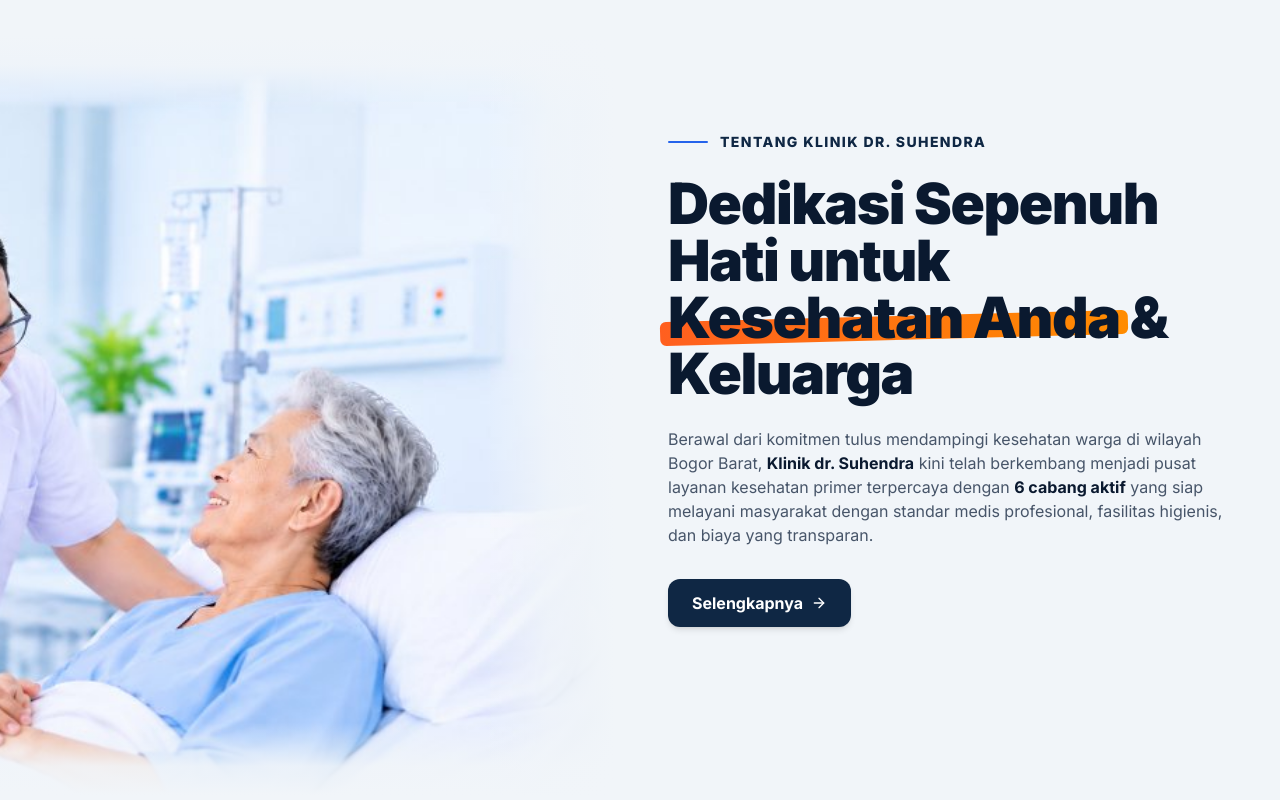
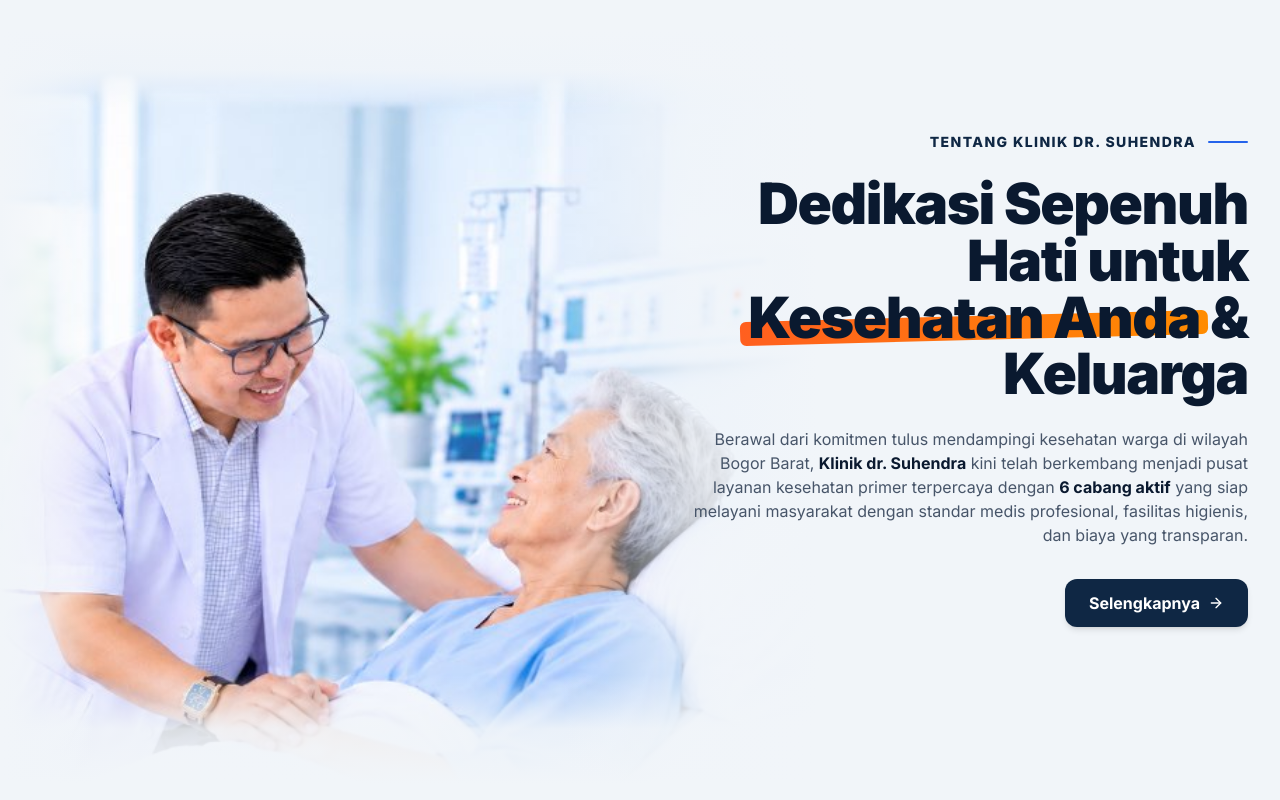
Before and after one commit to anvieo-com/landing-page-klinik-dr-suhendra, a Next.js app: page / in a window 1280 px wide. Shown: the part 1040-1840 px from the top of the page. Built offline with nearby package versions, Linux system fonts and the light colour scheme.

Commit message:
style(home): right-align about section text, move dark stats banner after services

```diff
--- a/app/page.jsx
+++ b/app/page.jsx
@@ -63,11 +63,11 @@ export default function HomePage() {
       {/* 5. Section Tentang Kami (Gambar di Kiri, Keterangan di Kanan) */}
       <AboutSectionHome onOpenBooking={() => handleOpenBooking()} />
 
-      {/* Signature Dark Navy Stats Banner (Block Biru yang Sebelumnya) */}
-      <QuickStatsDarkBanner />
-
       {/* 6. Section Layanan Medis Kami (Flat Icon Saja) */}
       <ServicesSection onSelectService={(service) => setSelectedService(service)} />
+
+      {/* Signature Dark Navy Stats Banner — dipindah setelah Services */}
+      <QuickStatsDarkBanner />
 
       {/* 7. Interactive Doctor Schedule with Branch & Poli Switchers */}
       <DoctorScheduleSection onSelectDoctor={handleSelectDoctor} />
--- a/components/AboutSectionHome.jsx
+++ b/components/AboutSectionHome.jsx
@@ -9,26 +9,29 @@ export default function AboutSectionHome() {
   return (
     <section id="tentang" className="relative bg-slate-100 overflow-hidden pt-20 sm:pt-24 lg:pt-28 pb-32 sm:pb-40 lg:pb-48">
 
-      {/* 1. Background Image Layer on Left - Menempel dari batas atas (top-0) hingga batas bawah (bottom-0) */}
-      <div className="absolute top-0 bottom-0 left-0 w-full lg:w-[49%] xl:w-[48%] h-[380px] sm:h-[440px] lg:h-full overflow-hidden z-0 pointer-events-none">
+      {/* 1. Background Image Layer - Melebar sebagai background section & digeser ke kanan */}
+      <div className="absolute top-0 bottom-0 left-0 w-full lg:w-[66%] xl:w-[64%] h-[380px] sm:h-[440px] lg:h-full overflow-hidden z-0 pointer-events-none">
         <div className="relative w-full h-full">
           <Image
             src="/assets/tentang-dokter-pasien.jpg"
             alt="Dedikasi Sepenuh Hati Dokter & Pasien Klinik dr. Suhendra"
             fill
-            className="object-cover object-[85%_center] select-none"
+            className="object-cover object-[65%_center] select-none"
             priority
           />
         </div>
 
-        {/* Shading Atas: Tebal solid di ujung tepi tanpa terlalu lebar */}
-        <div className="absolute inset-x-0 top-0 h-16 sm:h-20 lg:h-24 bg-gradient-to-b from-slate-100 from-25% via-slate-100/90 via-55% to-transparent z-[1]" />
+        {/* Shading Atas: Menyatu mulus dengan section sebelumnya */}
+        <div className="absolute inset-x-0 top-0 h-16 sm:h-20 lg:h-24 bg-gradient-to-b from-slate-100 from-20% via-slate-100/90 to-transparent z-[1]" />
 
-        {/* Shading Bawah: Tebal solid di ujung tepi tanpa terlalu lebar */}
-        <div className="absolute inset-x-0 bottom-0 h-16 sm:h-20 lg:h-24 bg-gradient-to-t from-slate-100 from-25% via-slate-100/90 via-55% to-transparent z-[1]" />
+        {/* Shading Bawah: Menyatu mulus dengan banner statistik di bawahnya */}
+        <div className="absolute inset-x-0 bottom-0 h-20 sm:h-28 lg:h-36 bg-gradient-to-t from-slate-100 from-25% via-slate-100/90 to-transparent z-[1]" />
 
-        {/* Shading Kanan: Membaur anggun ke latar abu-abu teks di sebelah kanan secara proporsional */}
-        <div className="absolute inset-y-0 right-0 w-20 sm:w-28 lg:w-32 bg-gradient-to-r from-transparent via-slate-100/80 to-slate-100 z-[1]" />
+        {/* Shading Kiri: Menyatu halus di tepi kiri */}
+        <div className="absolute inset-y-0 left-0 w-12 sm:w-16 lg:w-24 bg-gradient-to-r from-slate-100 via-slate-100/60 to-transparent z-[1]" />
+
+        {/* Shading Kanan: Membaur luas ke latar abu-abu teks di sebelah kanan secara elegan */}
+        <div className="absolute inset-y-0 right-0 w-32 sm:w-48 lg:w-64 bg-gradient-to-r from-transparent via-slate-100/80 to-slate-100 z-[1]" />
       </div>
 
       <div className="max-w-7xl mx-auto px-4 sm:px-6 lg:px-8 relative z-10">
@@ -39,15 +42,15 @@ export default function AboutSectionHome() {
           {/* Kolom Kiri: Spacer untuk memberikan ruang pandang visual bagi background foto di sebelah kiri */}
           <div className="h-[320px] sm:h-[400px] lg:h-auto lg:min-h-[460px] lg:col-span-6 pointer-events-none" />
 
-          {/* Kolom Kanan: Keterangan Tentang Kami (Latar Putih Bersih) */}
-          <div className="lg:col-span-6 space-y-6 pt-1 lg:pt-2">
+          {/* Kolom Kanan: Keterangan Tentang Kami — Rata Kanan di desktop */}
+          <div className="lg:col-span-6 space-y-6 pt-1 lg:pt-2 text-center lg:text-right">
 
-            {/* Tagline Model Garis di Kiri (Tanpa Badge & Tanpa Icon) */}
-            <div className="flex items-center gap-3">
-              <span className="w-8 sm:w-10 h-[2.5px] bg-blue-600 rounded-full inline-block"></span>
+            {/* Tagline Model Garis di Kanan (desktop) */}
+            <div className="flex items-center gap-3 justify-center lg:justify-end">
               <span className="text-xs sm:text-sm font-extrabold uppercase tracking-widest text-navy-900">
                 TENTANG KLINIK DR. SUHENDRA
               </span>
+              <span className="w-8 sm:w-10 h-[2.5px] bg-blue-600 rounded-full inline-block"></span>
             </div>
 
             {/* Judul Utama - Dilengkapi coretan stabilo oranye pada 'Kesehatan Anda' seperti di hero */}
@@ -70,8 +73,8 @@ export default function AboutSectionHome() {
               </p>
             </div>
 
-            {/* Tombol Selengkapnya di Bawah Paragraf */}
-            <div className="pt-2">
+            {/* Tombol Selengkapnya — rata kanan di desktop */}
+            <div className="pt-2 flex justify-center lg:justify-end">
               <Link
                 href="/tentang"
                 className="inline-flex items-center justify-center gap-2 px-6 py-3 text-sm sm:text-base font-bold text-white bg-navy-900 hover:bg-navy-950 active:scale-95 rounded-xl shadow-md hover:shadow-lg transition-all duration-200 group"
```
